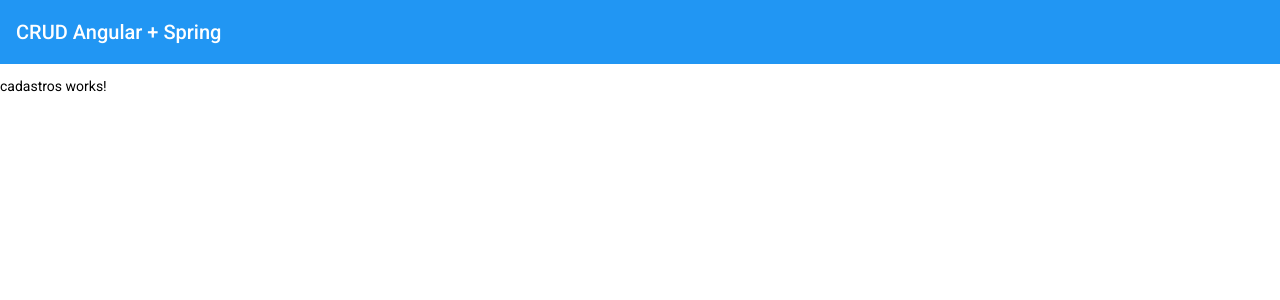
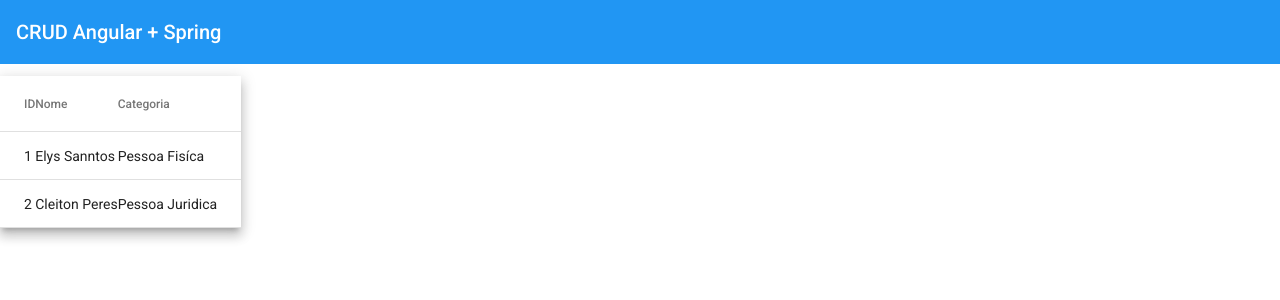
Before and after one commit to ElysSanntos/crud-java-cep, an Angular app in the folder crud-angular/: page /cadastros in a window 1280 px wide. Shown: the top 300 px of the page. Built offline with nearby package versions, Linux system fonts and the light colour scheme.

Commit message:
Criando a lista de cadastros
Grid de tabela
https://material.angular.io/components/table/overview

Na interface se coloca todas as variaveis. No TS a interface existe apenas em tempo de desenvolvimento
Criar um interface:
ng g interface cadastros/models/cadastro

```diff
--- a/crud-angular/src/app/cadastros/cadastros/cadastros.component.html
+++ b/crud-angular/src/app/cadastros/cadastros/cadastros.component.html
@@ -1 +1,23 @@
-<p>cadastros works!</p>
+<table mat-table [dataSource]="cadastros" class="mat-elevation-z8 demo-table">
+
+    <!-- ID do cadastro -->
+    <ng-container matColumnDef="_id">
+        <th mat-header-cell *matHeaderCellDef> ID</th>
+        <td mat-cell *matCellDef="let cadastro"> {{cadastro._id}} </td>
+    </ng-container>
+
+    <!-- Nome do cadastro -->
+    <ng-container matColumnDef="nome">
+        <th mat-header-cell *matHeaderCellDef> Nome </th>
+        <td mat-cell *matCellDef="let cadastro"> {{cadastro.nome}} </td>
+    </ng-container>
+
+    <!-- Categoria do cadastro -->
+    <ng-container matColumnDef="categoria">
+        <th mat-header-cell *matHeaderCellDef> Categoria </th>
+        <td mat-cell *matCellDef="let cadastro"> {{cadastro.categoria}} </td>
+    </ng-container>
+    <!-- Colunas exibidas -->
+    <tr mat-header-row *matHeaderRowDef="displayedColumns"></tr>
+    <tr mat-row *matRowDef="let row; columns: displayedColumns;"></tr>
+</table>
--- a/crud-angular/src/app/cadastros/cadastros/cadastros.component.ts
+++ b/crud-angular/src/app/cadastros/cadastros/cadastros.component.ts
@@ -1,15 +1,23 @@
+import { Cadastro } from './../models/cadastro';
 import { Component, OnInit } from '@angular/core';
 
 @Component({
   selector: 'app-cadastros',
   templateUrl: './cadastros.component.html',
-  styleUrls: ['./cadastros.component.scss']
+  styleUrls: ['./cadastros.component.scss'],
 })
 export class CadastrosComponent implements OnInit {
+  // Devido ao modo strict estar como true, temos obrigatóriamente que iniciar essa variavel, o que tbm pode ser feito no constructor.
+  cadastros: Cadastro[] = [
+    {_id: '1',nome: 'Elys Sanntos',categoria: 'Pessoa Fisíca'},
+    {_id: '2',nome: 'Cleiton Peres',categoria: 'Pessoa Juridica'},
 
-  constructor() { }
+  ];
 
-  ngOnInit(): void {
-  }
+  //Colunas que serão exibidas
+  displayedColumns = ['_id', 'nome', 'categoria'];
 
+  constructor() {}
+
+  ngOnInit(): void {}
 }
--- /dev/null
+++ b/crud-angular/src/app/cadastros/models/cadastro.ts
@@ -0,0 +1,6 @@
+export interface Cadastro {
+
+  _id: number |string;
+  nome: string;
+  categoria:string;
+}
```
Also changed, not shown: crud-angular/src/app/cadastros/cadastros.module.ts (+6 -9 lines).
